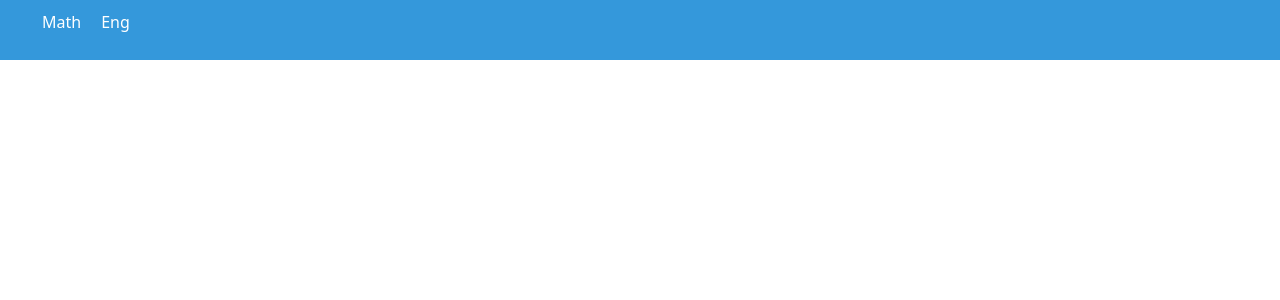
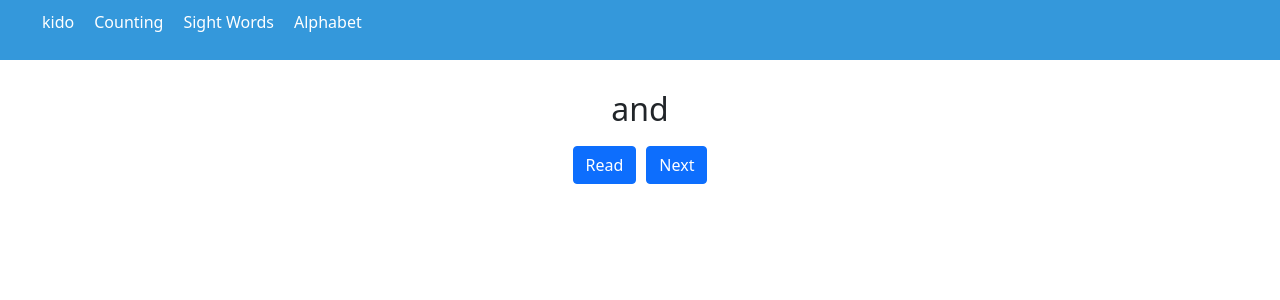
Before and after one commit to dnshariprasad/kidmath, a React (Vite) app: page /sight_words in a window 1280 px wide. Before the commit this address had no page. Shown: the top 300 px of the page. Built offline with nearby package versions, Linux system fonts and the light colour scheme.

Commit message:
math eng added

```diff
--- a/index.html
+++ b/index.html
@@ -4,7 +4,7 @@
     <meta charset="UTF-8" />
     <link rel="icon" type="image/svg+xml" href="/vite.svg" />
     <meta name="viewport" content="width=device-width, initial-scale=1.0" />
-    <title>kidmath</title>
+    <title>kido</title>
   </head>
   <body>
     <div id="root"></div>
--- a/src/App.tsx
+++ b/src/App.tsx
@@ -1,24 +1,39 @@
 import { BrowserRouter, Link, Route, Routes } from "react-router-dom";
 import "./App.css";
 import MathChallenge from "./pages/MathChallenge";
-import EnglishChallenge from "./pages/EnglishChallenge";
+import AlphabetChallenge from "./pages/AlphabetChallenge";
+import SightWordsChallenge from "./pages/SightWordsChallenge";
 const Navbar = () => {
   return (
     <nav style={{ padding: "10px", backgroundColor: "#3498db" }}>
       <ul style={{ listStyleType: "none", display: "flex", gap: "20px" }}>
-        {/* <li>
+        <li>
           <Link to="/" style={{ color: "white", textDecoration: "none" }}>
-            kidmath
-          </Link>
-        </li> */}
-        <li>
-          <Link to="/math" style={{ color: "white", textDecoration: "none" }}>
-            Math
+            kido
           </Link>
         </li>
         <li>
-          <Link to="/eng" style={{ color: "white", textDecoration: "none" }}>
-            Eng
+          <Link
+            to="/counting"
+            style={{ color: "white", textDecoration: "none" }}
+          >
+            Counting
+          </Link>
+        </li>
+        <li>
+          <Link
+            to="/sight_words"
+            style={{ color: "white", textDecoration: "none" }}
+          >
+            Sight Words
+          </Link>
+        </li>
+        <li>
+          <Link
+            to="/alphabet"
+            style={{ color: "white", textDecoration: "none" }}
+          >
+            Alphabet
           </Link>
         </li>
       </ul>
@@ -32,8 +47,9 @@ function App() {
       <div style={{ padding: "20px" }}>
         <Routes>
           <Route path="/" element={<MathChallenge />} />
-          <Route path="/math" element={<MathChallenge />} />
-          <Route path="/eng" element={<EnglishChallenge />} />
+          <Route path="/counting" element={<MathChallenge />} />
+          <Route path="/sight_words" element={<SightWordsChallenge />} />
+          <Route path="/alphabet" element={<AlphabetChallenge />} />
         </Routes>
       </div>
     </BrowserRouter>
--- a/src/pages/EnglishChallenge.tsx
+++ b/src/pages/AlphabetChallenge.tsx
@@ -4,39 +4,17 @@ import {
   CenteredContainerVertical,
 } from "../KidStyles";
 import KidButton from "../components/KidButton";
-const stringList = [
-  "a",
-  "and",
-  "big",
-  "can",
-  "for",
-  "go",
-  "I",
-  "in",
-  "is",
-  "it",
-  "my",
-  "run",
-  "see",
-  "the",
-  "to",
-  "two",
-  "up",
-  "we",
-  "where",
-  "when",
-  "how",
-  "you",
-  "that",
-  "with",
+const alphabet = [
+  ...Array.from({ length: 26 }, (_, i) => String.fromCharCode(65 + i)), // A-Z
+  ...Array.from({ length: 26 }, (_, i) => String.fromCharCode(97 + i)), // a-z
 ];
 
-const EnglishChallenge = () => {
+const AlphabetChallenge = () => {
   const [randomString, setRandomString] = useState<string>("");
 
   const generateChallenge = () => {
-    const randomIndex = Math.floor(Math.random() * stringList.length); // Get a random index
-    setRandomString(stringList[randomIndex]); // Return the string at that index
+    const randomIndex = Math.floor(Math.random() * alphabet.length); // Get a random index
+    setRandomString(alphabet[randomIndex]); // Return the string at that index
   };
 
   useEffect(() => {
@@ -62,4 +40,4 @@ const EnglishChallenge = () => {
   );
 };
 
-export default EnglishChallenge;
+export default AlphabetChallenge;
--- /dev/null
+++ b/src/pages/SightWordsChallenge.tsx
@@ -0,0 +1,66 @@
+import { useState, useEffect } from "react";
+import {
+  CenteredContainerHorizontally,
+  CenteredContainerVertical,
+} from "../KidStyles";
+import KidButton from "../components/KidButton";
+const stringList = [
+  "a",
+  "and",
+  "are",
+  "can",
+  "for",
+  "I",
+  "in",
+  "is",
+  "it",
+  "my",
+  "me",
+  "run",
+  "see",
+  "the",
+  "to",
+  "two",
+  "up",
+  "we",
+  "where",
+  "when",
+  "how",
+  "you",
+  "that",
+  "this",
+  "with",
+];
+
+const SightWordsChallenge = () => {
+  const [randomString, setRandomString] = useState<string>("");
+
+  const generateChallenge = () => {
+    const randomIndex = Math.floor(Math.random() * stringList.length); // Get a random index
+    setRandomString(stringList[randomIndex]); // Return the string at that index
+  };
+
+  useEffect(() => {
+    generateChallenge();
+  }, []);
+  const handleReadText = () => {
+    const speech = new SpeechSynthesisUtterance(randomString); // Create a SpeechSynthesisUtterance with the text
+    window.speechSynthesis.speak(speech); // Use the SpeechSynthesis API to read the text
+  };
+  const handleNext = () => {
+    generateChallenge();
+  };
+
+  return (
+    <CenteredContainerVertical>
+      <h2>{randomString}</h2>
+
+      <CenteredContainerHorizontally>
+        <KidButton isActive={true} title="Read" onClick={handleReadText} />
+        <KidButton isActive={true} title="Next" onClick={handleNext} />
+      </CenteredContainerHorizontally>
+    </CenteredContainerVertical>
+  );
+};
+
+export default SightWordsChallenge;
```
